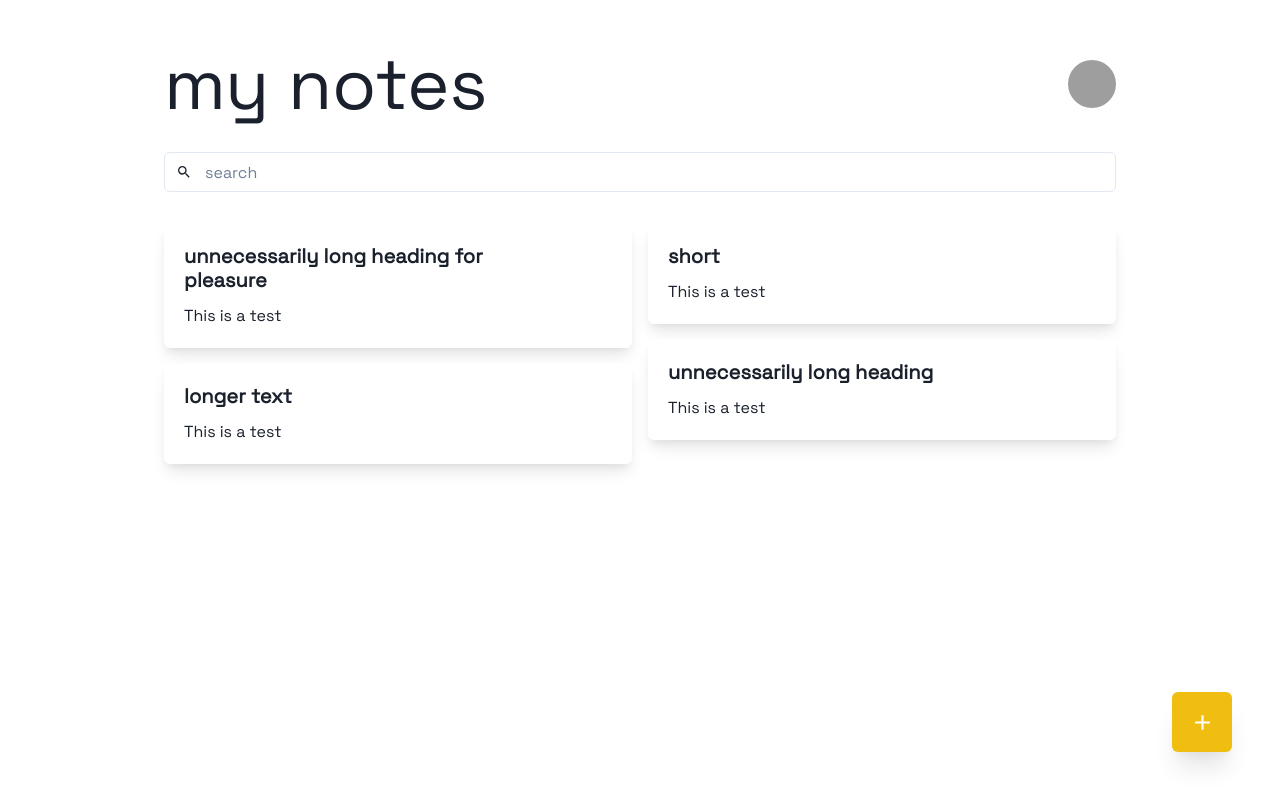
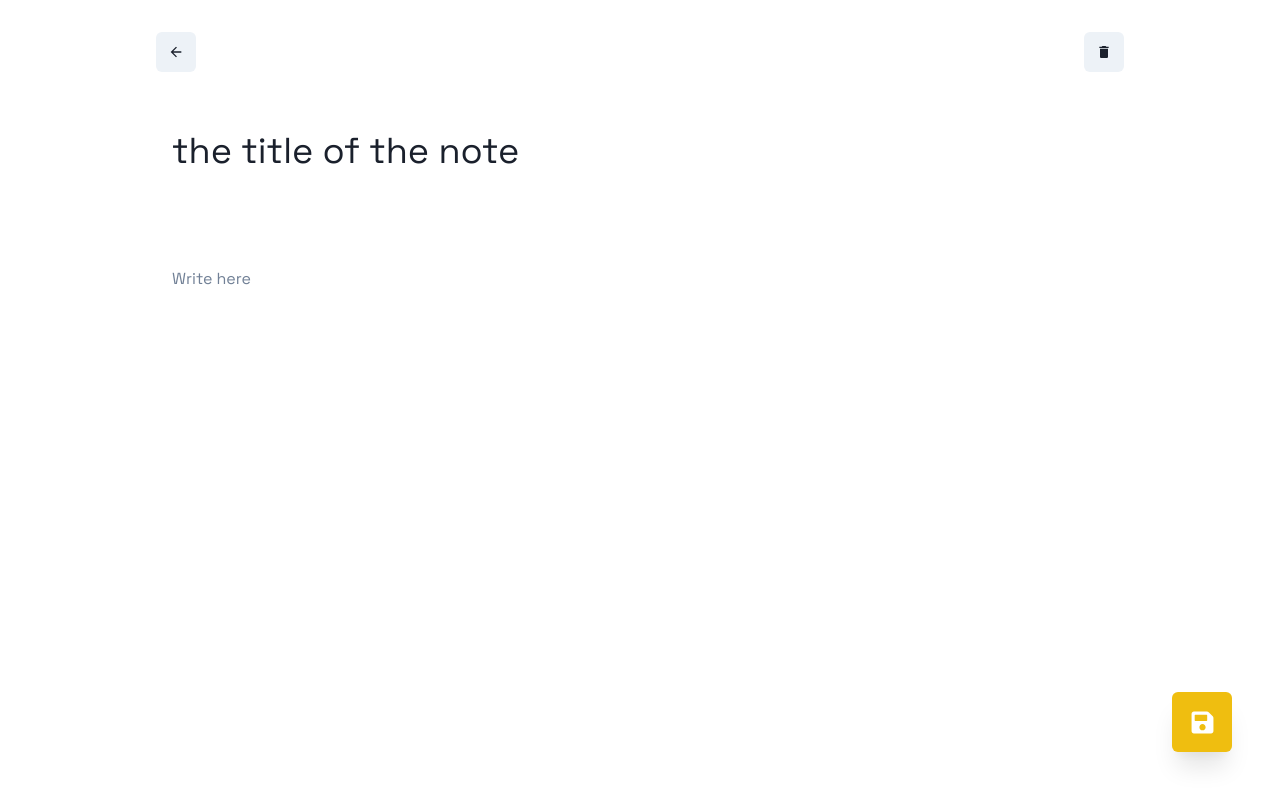
Before and after one commit to aadithyen/mynotes, a React (Vite) app: page /edit in a window 1280 px wide. Shown: the top 806 px of the page. Built offline with nearby package versions, Linux system fonts and the light colour scheme; grey boxes are pictures that could not be loaded.

Commit message:
Added router

```diff
--- a/package.json
+++ b/package.json
@@ -16,7 +16,8 @@
     "framer-motion": "^6",
     "react": "^18.2.0",
     "react-dom": "^18.2.0",
-    "react-icons": "^4.7.1"
+    "react-icons": "^4.7.1",
+    "react-router-dom": "^6.6.1"
   },
   "devDependencies": {
     "@types/react": "^18.0.26",
--- a/src/App.jsx
+++ b/src/App.jsx
@@ -2,10 +2,32 @@ import Edit from "./pages/Edit";
 import Home from "./pages/Home";
 import Login from "./pages/Login";
 
+import {
+	createBrowserRouter,
+	RouterProvider,
+	Route,
+	Link,
+} from "react-router-dom";
+
+const router = createBrowserRouter([
+	{
+		path: "/",
+		element: <Home />,
+	},
+	{
+		path: "edit",
+		element: <Edit />,
+	},
+	{
+		path: "login",
+		element: <Login />,
+	},
+]);
+
 const App = () => {
 	return (
 		<>
-			<Home />
+			<RouterProvider router={router} />
 		</>
 	);
 };
--- a/src/pages/Edit.jsx
+++ b/src/pages/Edit.jsx
@@ -27,8 +27,8 @@ const Edit = () => {
 					mt="12"
 					minH="140px"
 				>
-					<EditablePreview />
-					<EditableTextarea overflow="hidden" resize="none" rows="2" />
+					<EditablePreview px="4" />
+					<EditableTextarea overflow="hidden" resize="none" rows="2" px="4" />
 				</Editable>
 
 				<Textarea
```
Also changed, not shown: 1 other file (tests, documents, lock files or other folders).
